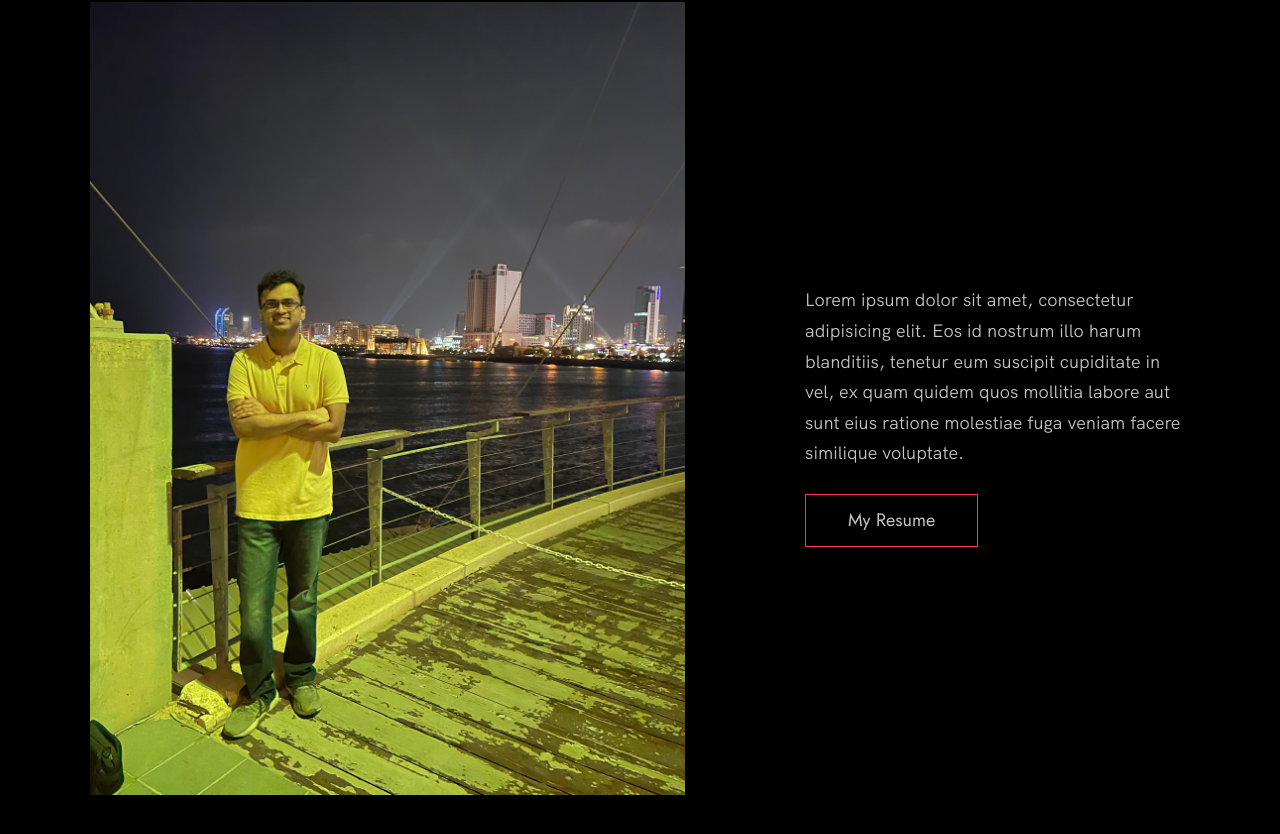
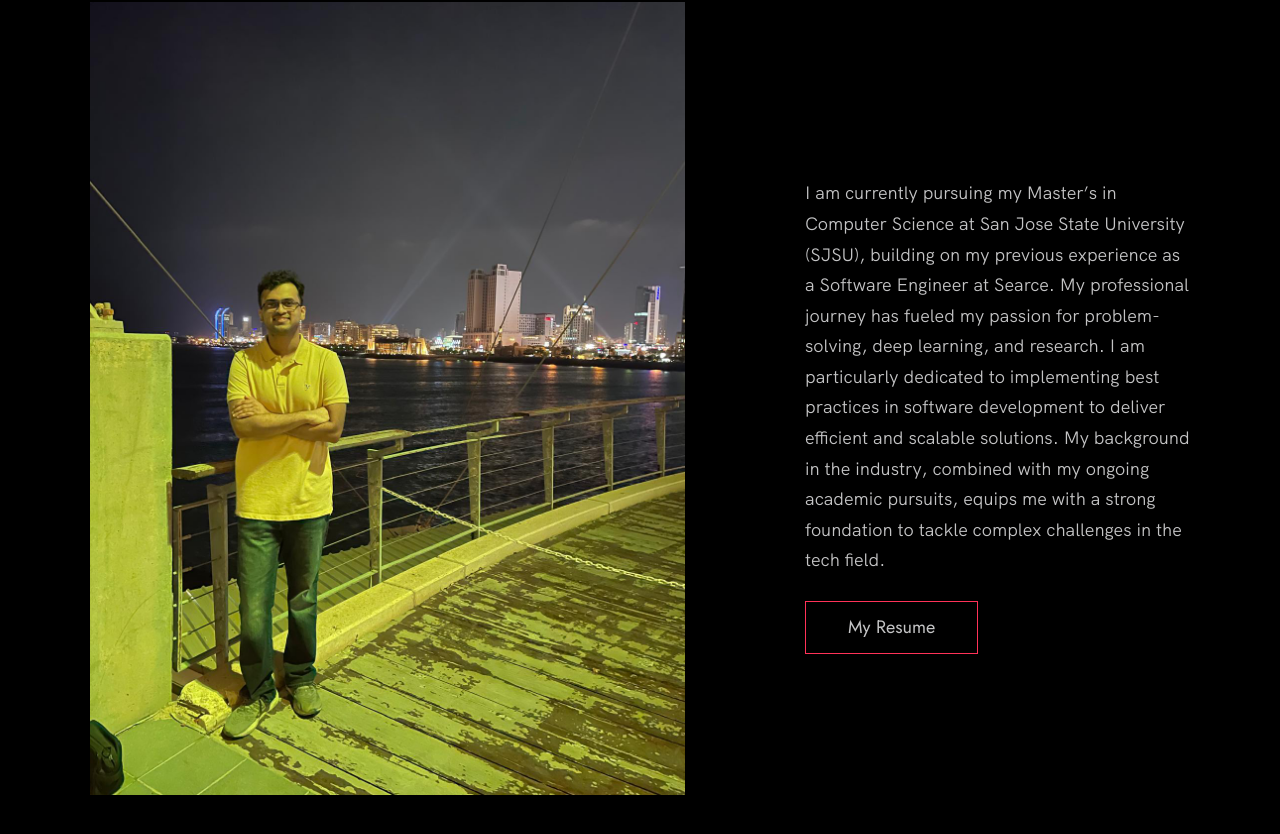
Before and after one commit to amey-makarand/GitHub-portfolio, a plain HTML site: page index.html in a window 1280 px wide. Shown: the part 3119-3953 px from the top of the page. Drawn offline with Linux system fonts and the light colour scheme.

Commit message:
update : update in background info

```diff
--- a/index.html
+++ b/index.html
@@ -1,19 +1,3 @@
-<!--
-  Hello 😊.
-
-  This template is designed and developed by Nisar Hassan Naqvi
-  for anyone to use for free or customize the way they like.
-
-  Github Repo: https://github.com/nisarhassan12/portfolio-template/
-  My Website: https://nisar.dev
-
-  For business & inquires, contact me => syednisarhassan12@gmail.com
--->
-
-<!--
-  Follow the instructions written in comments to create your stunning portfolio
--->
-
 <!DOCTYPE html>
 <html lang="en">
 
@@ -22,13 +6,11 @@
   <meta name="viewport" content="width=device-width, initial-scale=1.0" />
   <link rel="shortcut icon" type="image/png" href="./images/favicon.png" />
 
-  <!-- Put your site title here -->
   <title>
     Amey Makarand Dhongade | A Software Developer.
   </title>
 
   <meta name="description" content="Add small description of yourslef.">
-  <!-- Add some coding keywords below, Ex: (React, CSS etc) -->
   <meta name="keywords" content="Put your name, skills and some coding keywords" />
   <link rel="stylesheet" href="index.css" />
 </head>
@@ -170,10 +152,7 @@
           <div class="about__text">
             <!-- Replace the below paragraph with info about yourself -->
             <p>
-              Lorem ipsum dolor sit amet, consectetur adipisicing elit. Eos id
-              nostrum illo harum blanditiis, tenetur eum suscipit cupiditate
-              in vel, ex quam quidem quos mollitia labore aut sunt eius
-              ratione molestiae fuga veniam facere similique voluptate.
+              I am currently pursuing my Master’s in Computer Science at San Jose State University (SJSU), building on my previous experience as a Software Engineer at Searce. My professional journey has fueled my passion for problem-solving, deep learning, and research. I am particularly dedicated to implementing best practices in software development to deliver efficient and scalable solutions. My background in the industry, combined with my ongoing academic pursuits, equips me with a strong foundation to tackle complex challenges in the tech field.
             </p>
             <!-- Provide a link to your resume -->
             <a href="#" class="btn">My Resume</a>
```
Also changed, not shown: 1 other file.
